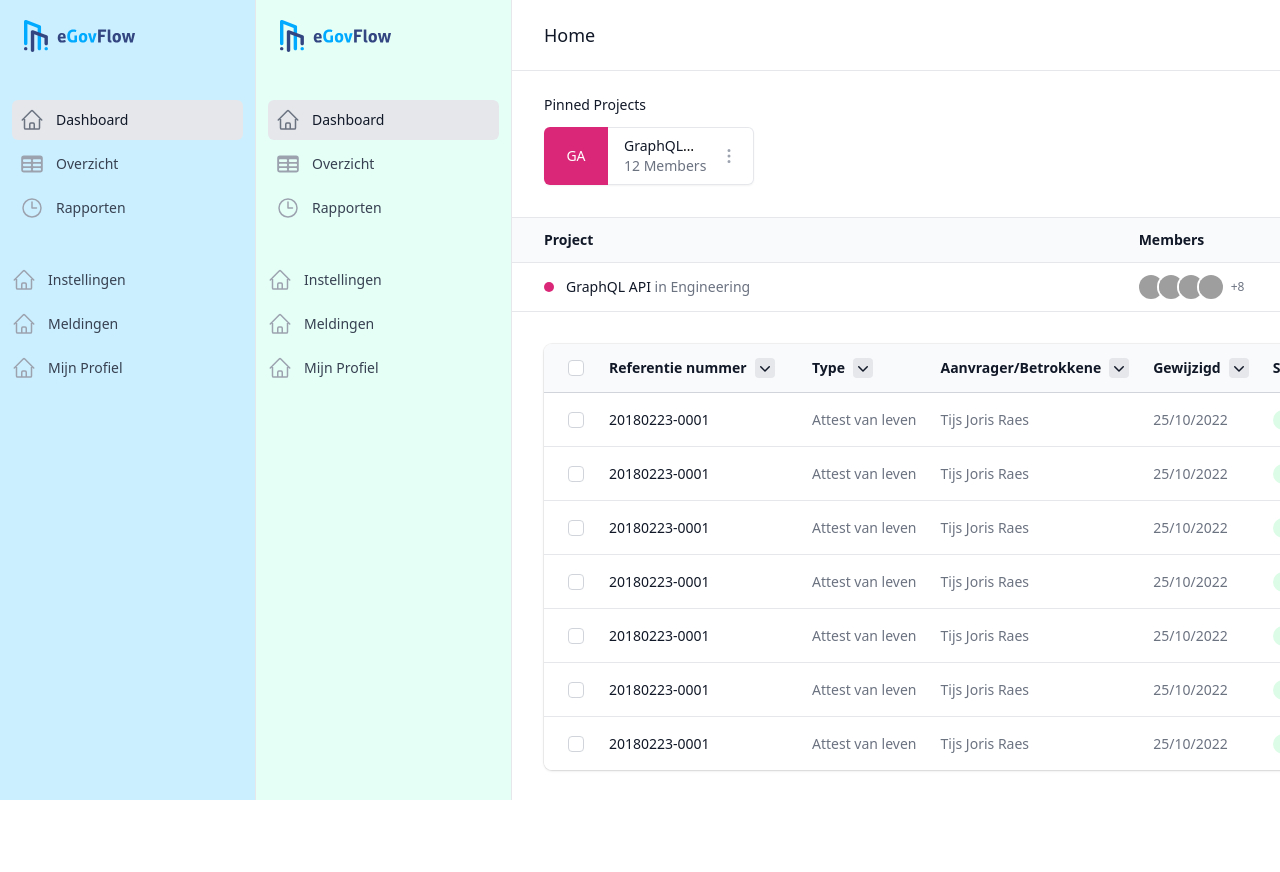
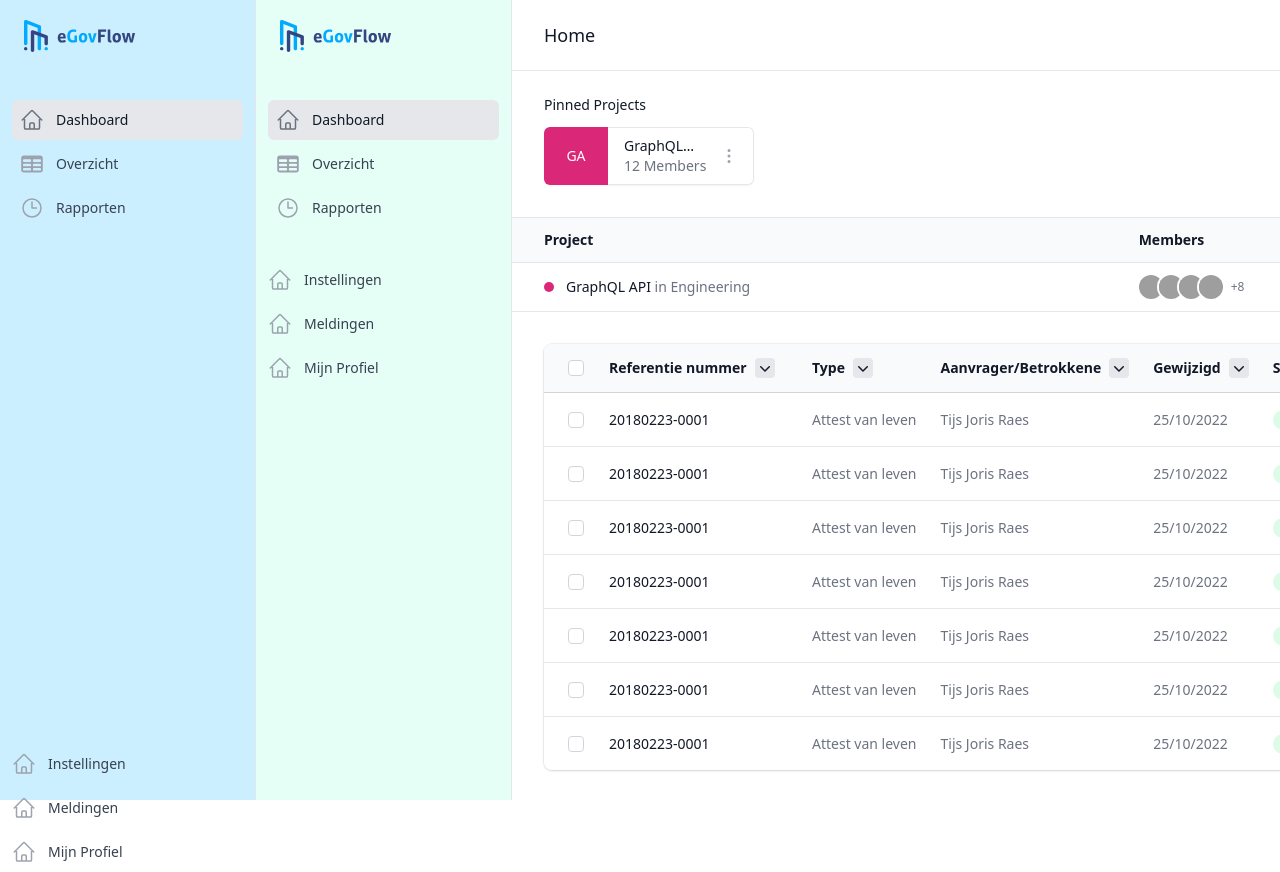
Before and after one commit to pieterjanscheir/Tailwind-for-the-win-vandenbroele, a Vue app: page / in a window 1280 px wide. Shown: the top 872 px of the page. Before the commit the page ends 800 px from the top, so only its background shows below. Built offline with nearby package versions, Linux system fonts and the light colour scheme; grey boxes are pictures that could not be loaded.

Commit message:
Update HomeScreen.vue

```diff
--- a/src/components/HomeScreen.vue
+++ b/src/components/HomeScreen.vue
@@ -59,7 +59,7 @@
       <div>
 
       <!-- Sidebar component -->
-      <div class="mt-5 flex h-0 flex-1 flex-col  pt-1 ">
+      <div class="mt-5 -mb-40 flex h-screen flex-1 flex-col pt-1 ">
         <!-- Navigation -->
         <nav class="mt-6 px-3 grow ">
           <div class="space-y-1">
@@ -70,7 +70,7 @@
           </div>
         </nav>
         <nav>
-          <div class="mt-8 h-full ">
+          <div class="-mt-8 h-full ">
             <!-- Secondary navigation -->
             <div class="mt-1 space-y-1" role="group" aria-labelledby="desktop-teams-headline">
               <a v-for="team in teams" :key="team.name" :href="team.href" class="group flex items-center rounded-md px-3 py-2 text-sm font-medium text-gray-700 hover:bg-gray-50 hover:text-gray-900">
```
